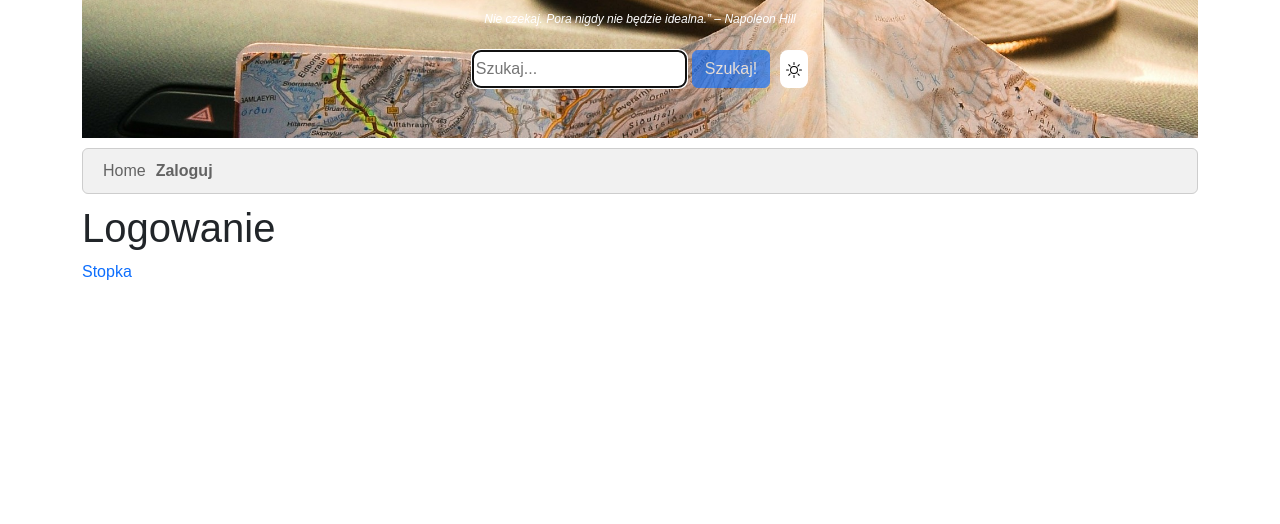
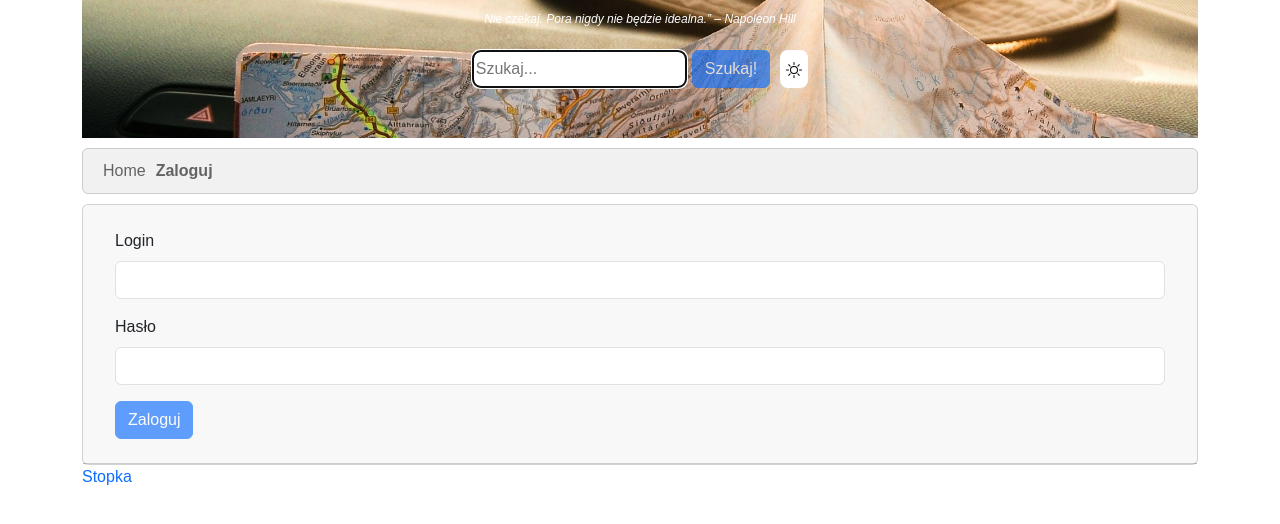
Before and after one commit to Draganek/KURS19, a React (Vite) app: page /login in a window 1280 px wide. Shown: the top 524 px of the page. Built offline with nearby package versions, Linux system fonts and the light colour scheme.

Commit message:
login form

```diff
--- a/src/components/App/App.jsx
+++ b/src/components/App/App.jsx
@@ -16,6 +16,7 @@ import HotelPreview from '../pages/HotelPreview'
 import Search from '../pages/Search'
 import NotFound from '../pages/NotFound'
 import AuthenticatedRoute from '../AuthenticatedRoute/AuthenticatedRoute'
+import Login from '../pages/Auth/Login'
 
 const ProfilePage = lazy(() => import('../pages/ProfilePage'))
 
@@ -40,7 +41,7 @@ function App() {
       <Routes>
       <Route index element={<Home state={state} dispatch={dispatch} />} />
       <Route path='/hotel/:id' element={<HotelPreview />} />
-      <Route path='/login' element={<h1>Logowanie</h1>} />
+      <Route path='/login' element={<Login />} />
       <Route path='/register' element={<h1>Rejestracja</h1>} />
       <Route path='/search' element={<Search />} />
       <Route element={<AuthenticatedRoute />}>
--- /dev/null
+++ b/src/components/UI/Button.jsx
@@ -0,0 +1,10 @@
+export default function Button(props) {
+    const {loading, children, disabled} = props
+
+    return loading
+        ?   <button className="btn btn-primary" disabled>
+                <span className="spinner-border spinner-border-sm" ></span>
+                <span role="status"> {children}...</span>
+            </button>
+        :   <button type="submit" className="btn btn-primary" disabled={disabled}>{children}</button>
+}
--- /dev/null
+++ b/src/components/lib/validators.js
@@ -0,0 +1,8 @@
+export const validateEmail = (text) => {
+    const emailRegex = /^((?!\.)[\w-_.]*[^.])(@\w+)(\.\w+(\.\w+)?[^.\W])$/gim;
+    return emailRegex.test(text)
+}
+
+export const validatePassword = (text) => {
+    return text.length >= 4
+}
--- /dev/null
+++ b/src/components/pages/Auth/Login.jsx
@@ -0,0 +1,96 @@
+import { useEffect, useState } from "react"
+import useAuth from "../../../hooks/useAuth"
+import { useNavigate } from "react-router"
+import Button from "../../UI/Button"
+import { validateEmail, validatePassword } from "../../lib/validators"
+
+export default function Login() {
+    const navigate = useNavigate()
+    const [user, setUser] = useAuth()
+    const [email, setEmail] = useState('')
+    const [password, setPassword] = useState('')
+    const [loading, setLoading] = useState(false)
+    const [errors, setErrors] = useState({
+        email: '',
+        password: ''
+    })
+    const isValid = !!email && !!password && Object.values(errors).filter(x => x).length === 0
+
+    const onSubmit = (e) => {
+        e.preventDefault()
+        setLoading(true)
+        setTimeout(() => {
+            setUser(true)
+            navigate('/profile')
+            setLoading(false)
+        }, 500)
+    }
+
+    const getEmailClassName = () => {
+        if (!email) return 'form-control'
+
+        return `form-control ${errors.email ? 'is-invalid' : 'is-valid'}`
+    }
+
+    const getPasswordClassName = () => {
+        if (!password) return 'form-control'
+
+        return `form-control ${errors.password ? 'is-invalid' : 'is-valid'}`
+    }
+
+    useEffect(() => {
+        if (validatePassword(password)) {
+            setErrors(current => ({ ...current, password: ""}))
+        } else {
+            setErrors(current => ({ ...current, password: "Wymagane 4 znaki"}))
+        }
+    }, [password])
+
+    useEffect(() => {
+        if (validateEmail(email)) {
+            setErrors(current => ({ ...current, email: ""}))
+        } else {
+            setErrors(current => ({ ...current, email: "Niepoprawny email"}))
+        }
+    }, [email])
+
+    return (
+        <div className="card">
+            <div className="card-header">
+                <form action="" className="card-body" onSubmit={onSubmit}>
+                    <div className="mb-3">
+                        <label className="form-label">Login</label>
+                        <input
+                            type="email"
+                            value={email}
+                            onChange={e => setEmail(e.target.value)}
+                            className={getEmailClassName()}
+                            required />
+                        <div className="invalid-feedback">
+                            {errors.email}
+                        </div>
+                        <div className="valid-feedback">
+                            Wszystko gra!
+                        </div>
+                    </div>
+                    <div className="mb-3">
+                        <label htmlFor="" className="form-label">Hasło</label>
+                        <input
+                            type="password"
+                            value={password}
+                            onChange={e => setPassword(e.target.value)}
+                            className={getPasswordClassName()}
+                            required />
+                        <div className="invalid-feedback">
+                            {errors.password}
+                        </div>
+                        <div className="valid-feedback">
+                            Wszystko gra!
+                        </div>
+                    </div>
+                    <Button disabled={!isValid} loading={loading}>Zaloguj</Button>
+                </form>
+            </div>
+        </div>
+    )
+}
```
